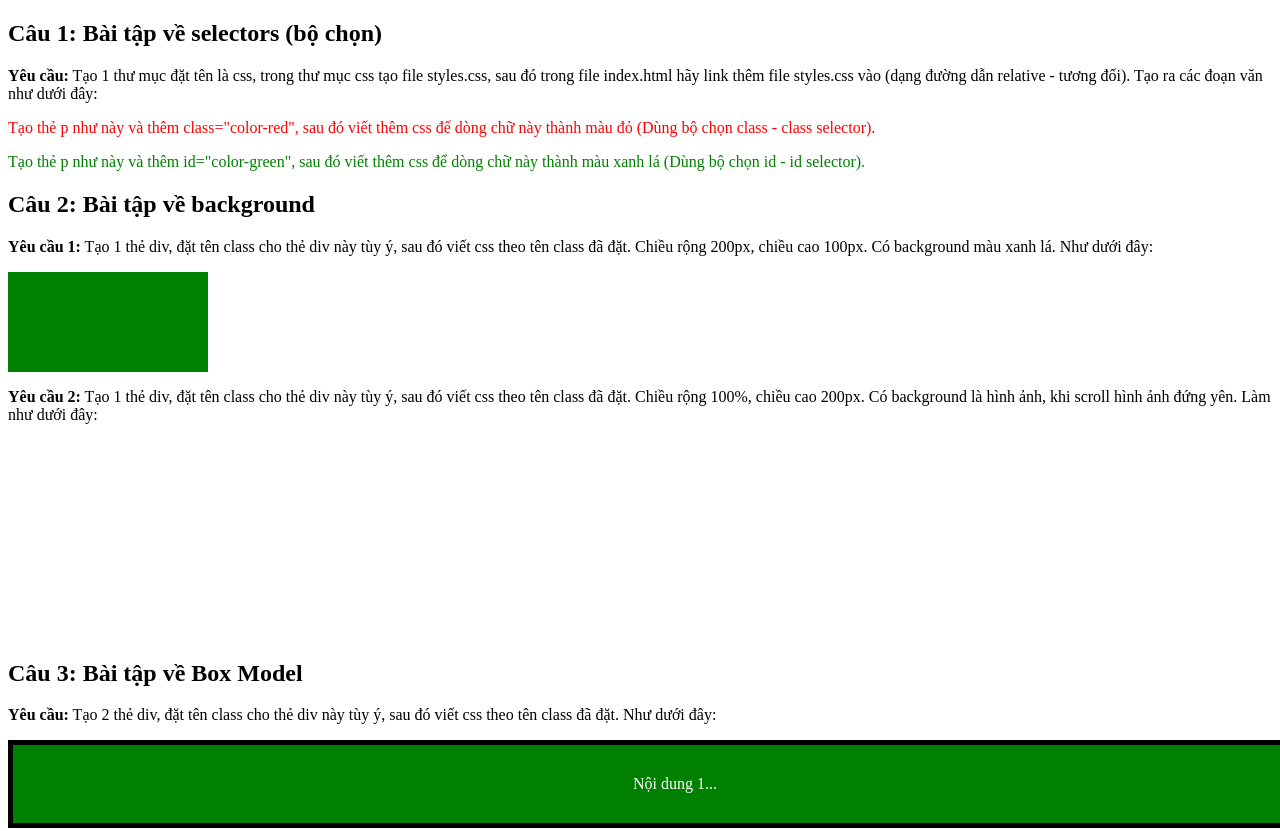
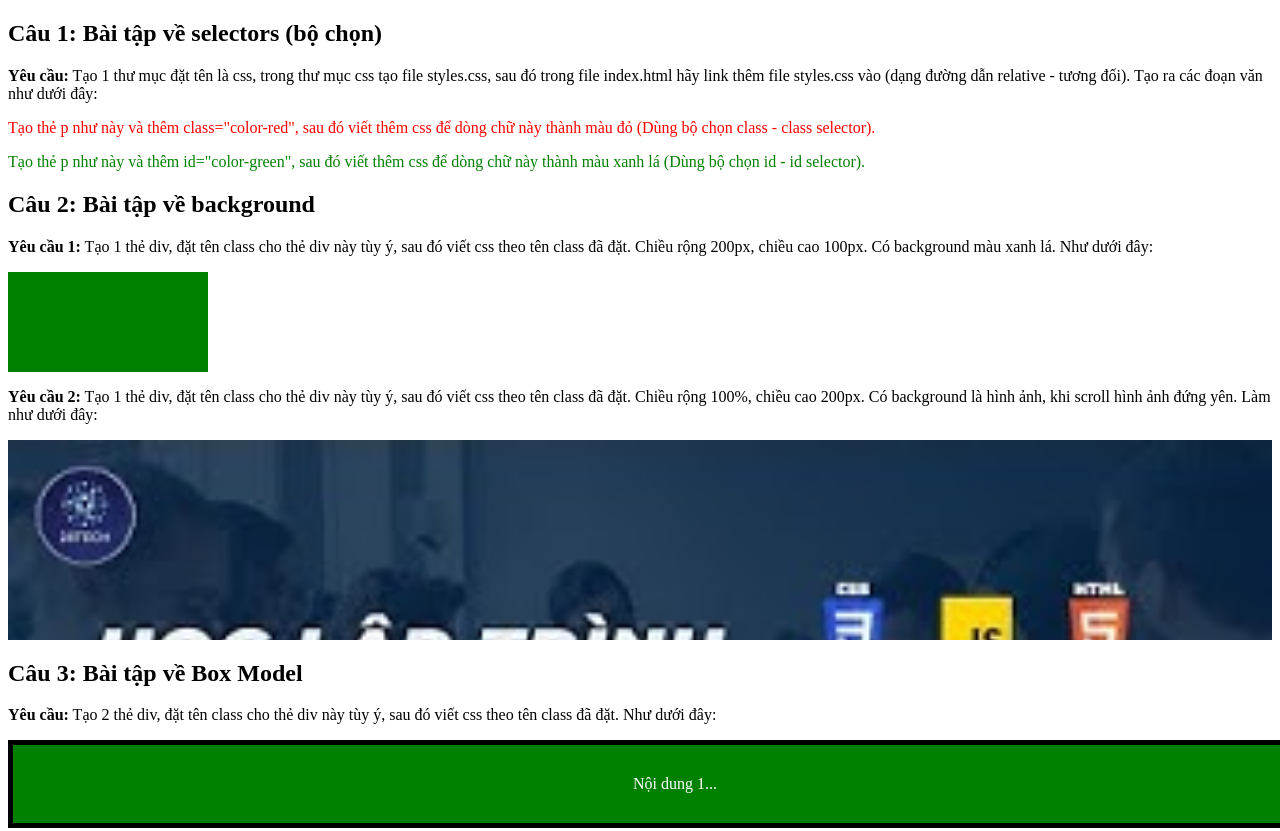
Before and after one commit to mindinh/bai-tap-4, a plain HTML site: page index.html in a window 1280 px wide. Shown: the top 831 px of the page. Drawn offline with Linux system fonts and the light colour scheme.

Commit message:
change bg pic path

```diff
--- a/css/style.css
+++ b/css/style.css
@@ -15,7 +15,7 @@
 .cau2-b {
     height: 200px;
     width: 100%;
-    background-image: url(/buổi4/images/hqdefault.jpg);
+    background-image: url(../images/hqdefault.jpg);
     background-repeat: no-repeat;
     background-attachment: fixed;
     background-size: 100%;
```
